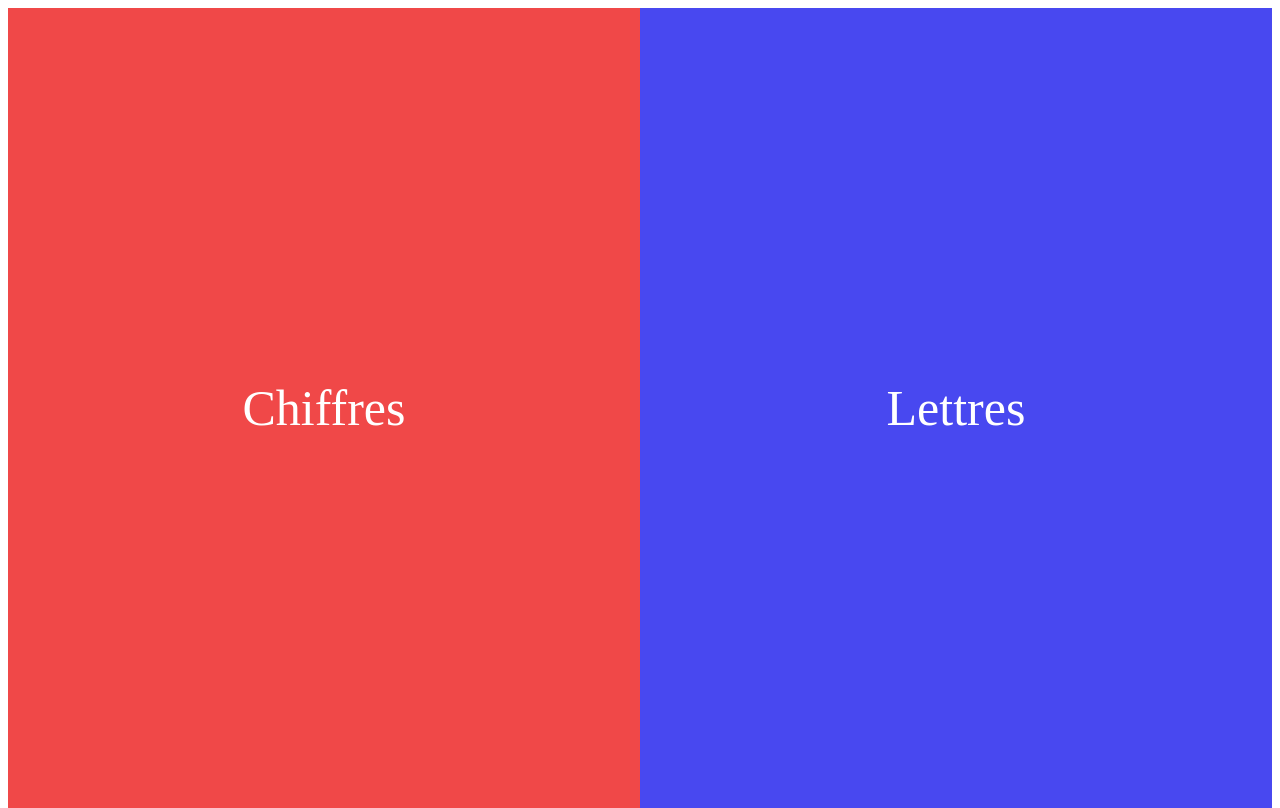
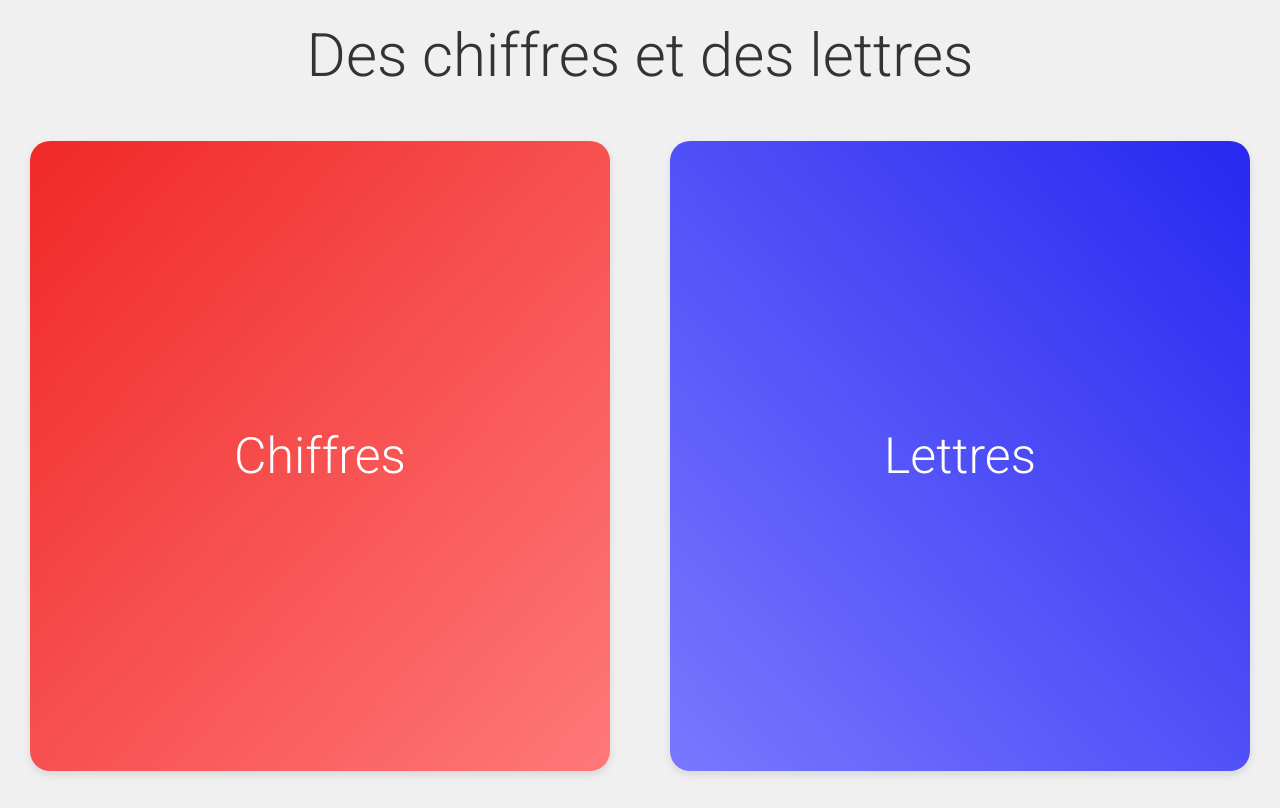
Before and after one commit to louisguichard/chiffres-et-lettres, a Flask app: page / in a window 1280 px wide. After the commit the page ends 775 px from the top, so only its background shows below. Run offline with Flask 3, Linux system fonts and the light colour scheme; parts of the project's set-up code (start-up, migrations or seed data) failed here and were passed over.

Commit message:
feat: make the homepage more attractive

```diff
--- a/config.yaml
+++ b/config.yaml
@@ -9,7 +9,7 @@ default:
 family:
   numbers:
     timer: 45
-    extra_timer: 30  # additional time for grandmother
+    extra_timer: 45  # additional time for grandmother
   letters:
-    timer: 30
+    timer: 45
     extra_timer: 0
--- a/templates/index.html
+++ b/templates/index.html
@@ -1,16 +1,41 @@
 <!DOCTYPE html>
-<html lang="en">
+<html lang="fr">
 
 <head>
     <meta charset="UTF-8">
     <meta name="viewport" content="width=device-width, initial-scale=1.0">
+    <link rel="preconnect" href="https://fonts.googleapis.com">
+    <link rel="preconnect" href="https://fonts.gstatic.com" crossorigin>
+    <link href="https://fonts.googleapis.com/css2?family=Roboto:wght@300;400&display=swap" rel="stylesheet">
     <title>Des chiffres et des lettres</title>
     <style>
+        body {
+            margin: 0;
+            padding: 0;
+            background-color: #f0f0f0;
+            overflow-x: hidden;
+            overflow-y: hidden;
+            font-family: "Roboto", sans-serif;
+            font-weight: 100;
+        }
+
+        h1 {
+            text-align: center;
+            font-size: 60px;
+            color: #333;
+            margin: 20px 0;
+            padding: 0 40px;
+            font-family: "Roboto", sans-serif;
+            font-weight: 300;
+        }
+
         #numbers,
         #letters {
-            width: 50%;
-            height: 100vh;
-            /* Full height */
+            width: calc(50% - 60px);
+            height: calc(100vh - 80px - 90px);
+            margin: 30px;
+            padding: 20px;
+            box-sizing: border-box;
             float: left;
             display: flex;
             justify-content: center;
@@ -18,24 +43,34 @@
             font-size: 50px;
             color: white;
             cursor: pointer;
+            transition: transform 0.3s ease, box-shadow 0.3s ease;
+            border-radius: 20px;
+            background: linear-gradient(to bottom, #efefef, #ddd);
+            box-shadow: 0 4px 8px rgba(0, 0, 0, 0.1);
         }
 
         #numbers {
-            background-color: rgb(240, 72, 72);
+            background: linear-gradient(to bottom right, rgb(240, 40, 40), rgb(255, 120, 120));
         }
 
         #letters {
-            background-color: rgb(72, 72, 240);
+            background: linear-gradient(to bottom left, rgb(40, 40, 240), rgb(120, 120, 255));
+        }
+
+        #numbers:hover,
+        #letters:hover {
+            transform: scale(1.05);
+            box-shadow: 0 8px 16px rgba(0, 0, 0, 0.2);
         }
     </style>
 </head>
 
 <body>
+    <h1>Des chiffres et des lettres</h1>
     <div id="numbers" onclick="location.href='/numbers'">Chiffres</div>
     <div id="letters" onclick="location.href='/letters'">Lettres</div>
 
     <script>
-        // JavaScript is minimal here, just for navigation
     </script>
 </body>
 
--- a/templates/letters.html
+++ b/templates/letters.html
@@ -10,7 +10,7 @@
             font-size: 38px;
             color: white;
             text-align: center;
-            background-color: rgb(72, 72, 240);
+            background-color: rgb(100, 100, 240);
         }
 
         #gameInfo {
@@ -41,7 +41,7 @@
 </head>
 
 <body>
-    <h1>Le Mot Le Plus Long</h1>
+    <h1>Le mot le plus long</h1>
     <div id="gameInfo">
         <p>Lettres disponibles : {{ letters|join(' - ') }}</p>
     </div>
--- a/templates/numbers.html
+++ b/templates/numbers.html
@@ -10,7 +10,7 @@
             font-size: 38px;
             color: white;
             text-align: center;
-            background-color: rgb(240, 72, 72);
+            background-color: rgb(240, 100, 100);
         }
 
         #gameInfo {
@@ -41,7 +41,7 @@
 </head>
 
 <body>
-    <h1>Le Compte Est Bon</h1>
+    <h1>Le compte est bon</h1>
     <div id="gameInfo">
         <p>Nombres disponibles : {{ numbers|join(' - ') }}</p>
         <p>Cible : {{ target }}</p>
```
Also changed, not shown: 2 other files.
